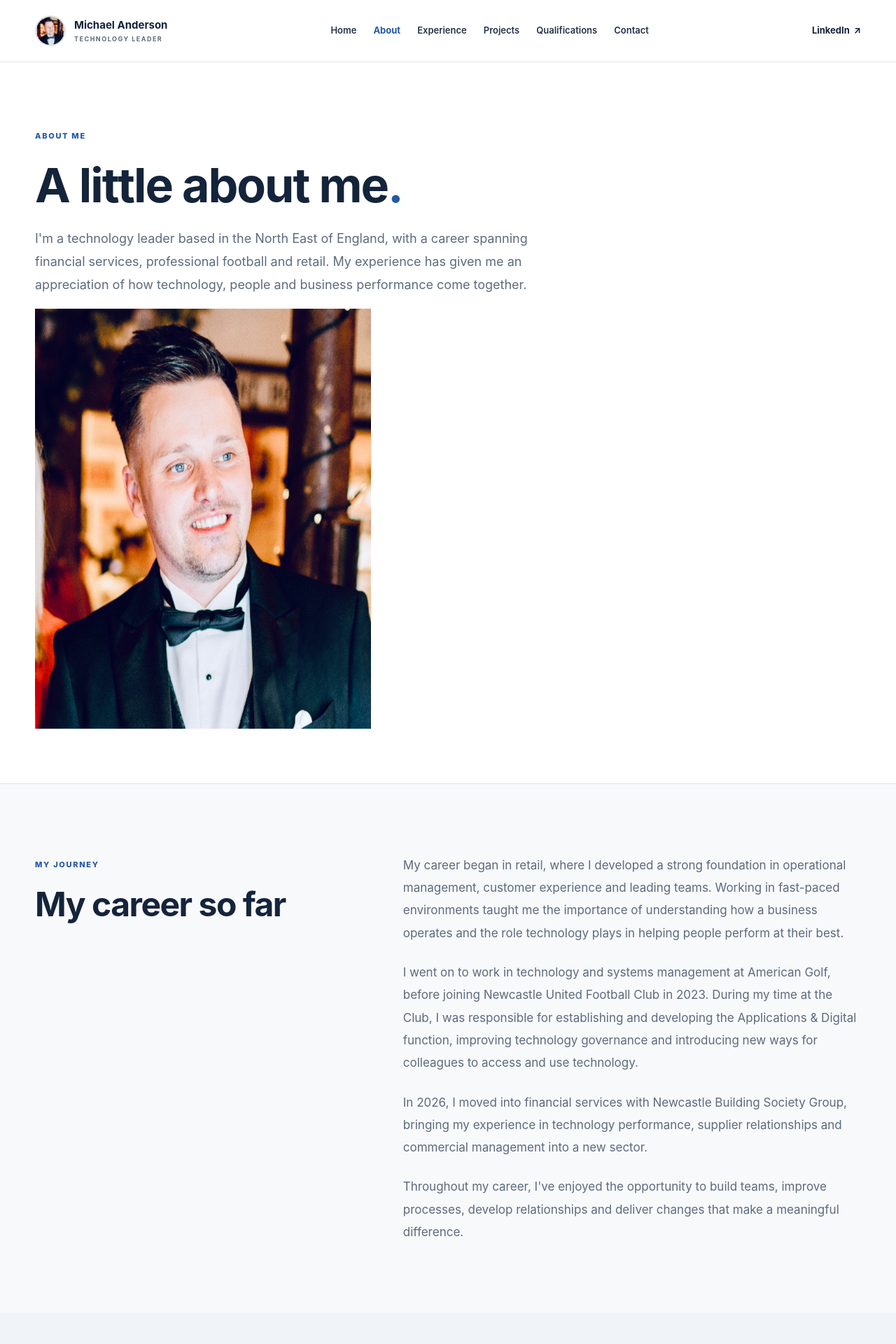
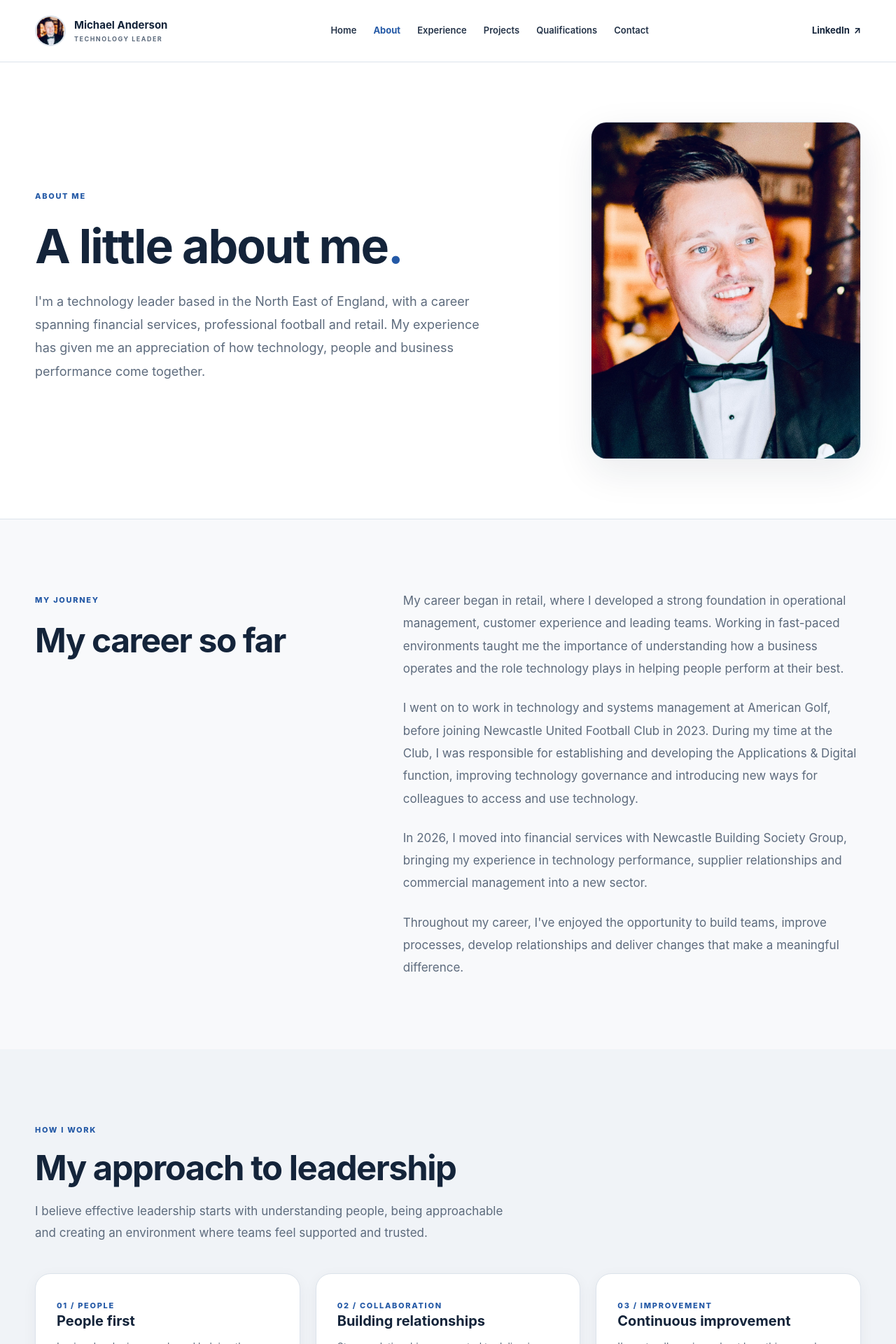
Before and after one commit to manderson90-sudo/Manderson-sandbox, a Jekyll site: the page built from about/index.html, in a window 1280 px wide. Shown: the top 1920 px of the page at 70% size. Built offline with Jekyll 4.4.1, drawn with Linux system fonts in a browser that asks for light colours.

Commit message:
Update styles.css

```diff
--- a/assets/css/styles.css
+++ b/assets/css/styles.css
@@ -5,7 +5,9 @@
    ========================================================== */
 
 
-/* DESIGN SYSTEM */
+/* ==========================================================
+   DESIGN SYSTEM
+   ========================================================== */
 
 :root {
   color-scheme: light;
@@ -33,7 +35,9 @@
 }
 
 
-/* RESET */
+/* ==========================================================
+   RESET
+   ========================================================== */
 
 *,
 *::before,
@@ -49,8 +53,16 @@ body {
   margin: 0;
   background: var(--background);
   color: var(--text);
-  font-family: -apple-system, BlinkMacSystemFont,
-    "Segoe UI", Roboto, Helvetica, Arial, sans-serif;
+
+  font-family:
+    -apple-system,
+    BlinkMacSystemFont,
+    "Segoe UI",
+    Roboto,
+    Helvetica,
+    Arial,
+    sans-serif;
+
   font-size: 16px;
   line-height: 1.65;
   -webkit-font-smoothing: antialiased;
@@ -103,11 +115,14 @@ h3 {
     calc(100% - 48px),
     var(--container)
   );
+
   margin-inline: auto;
 }
 
 
-/* ACCESSIBILITY */
+/* ==========================================================
+   ACCESSIBILITY
+   ========================================================== */
 
 .skip-link {
   position: fixed;
@@ -225,7 +240,9 @@ h3 {
 }
 
 
-/* DESKTOP NAVIGATION */
+/* ==========================================================
+   DESKTOP NAVIGATION
+   ========================================================== */
 
 .desktop-nav {
   display: flex;
@@ -253,7 +270,9 @@ h3 {
 }
 
 
-/* HEADER ACTIONS */
+/* ==========================================================
+   HEADER ACTIONS
+   ========================================================== */
 
 .header-actions {
   display: flex;
@@ -278,7 +297,9 @@ h3 {
 }
 
 
-/* MOBILE MENU BUTTON */
+/* ==========================================================
+   MOBILE MENU BUTTON
+   ========================================================== */
 
 .menu-toggle {
   display: none;
@@ -305,7 +326,9 @@ h3 {
 }
 
 
-/* MOBILE NAVIGATION */
+/* ==========================================================
+   MOBILE NAVIGATION
+   ========================================================== */
 
 .mobile-nav {
   background: var(--surface);
@@ -373,7 +396,6 @@ h3 {
 
 .section-intro {
   max-width: 740px;
-
   margin-bottom: 42px;
 }
 
@@ -480,7 +502,7 @@ h3 {
 
 
 /* ==========================================================
-   HERO
+   HOMEPAGE HERO
    ========================================================== */
 
 .hero {
@@ -543,14 +565,13 @@ h3 {
 
 
 /* ==========================================================
-   HERO PHOTOGRAPH AND AT A GLANCE
+   HOMEPAGE HERO PHOTOGRAPH
    ========================================================== */
 
 .hero-aside {
   display: block;
 
   padding: 0;
-
   overflow: hidden;
 
   background: var(--surface);
@@ -563,9 +584,7 @@ h3 {
 
 .hero-photo-wrap {
   width: 100%;
-
   padding: 0;
-
   overflow: hidden;
 
   background: var(--surface-muted);
@@ -748,7 +767,6 @@ h3 {
   grid-template-columns: 1.25fr .75fr;
 
   gap: 36px;
-
   align-items: stretch;
 
   padding: 36px;
@@ -786,12 +804,11 @@ h3 {
 
   padding: 28px;
 
-  background:
-    linear-gradient(
-      135deg,
-      #14243a,
-      #2459a6
-    );
+  background: linear-gradient(
+    135deg,
+    #14243a,
+    #2459a6
+  );
 
   border-radius: var(--radius);
 }
@@ -859,13 +876,11 @@ h3 {
 
 .testimonial figcaption strong {
   color: var(--navy);
-
   font-size: 15px;
 }
 
 .testimonial figcaption span {
   color: var(--text-muted);
-
   font-size: 13px;
 }
 
@@ -935,7 +950,6 @@ h3 {
 
 .footer-grid strong {
   color: #ffffff;
-
   font-size: 16px;
 }
 
@@ -943,7 +957,6 @@ h3 {
   margin: 8px 0 0;
 
   color: #b8c5d7;
-
   font-size: 13px;
 }
 
@@ -989,7 +1002,7 @@ h3 {
 
 
 /* ==========================================================
-   ADDITIONAL PAGE COMPONENTS
+   SHARED PAGE COMPONENTS
    ========================================================== */
 
 .page-hero {
@@ -1040,7 +1053,6 @@ h3 {
 
 .card h3 {
   margin-bottom: 12px;
-
   font-size: 20px;
 }
 
@@ -1049,6 +1061,140 @@ h3 {
 
   font-size: 14px;
   line-height: 1.8;
+}
+
+
+/* ==========================================================
+   ABOUT PAGE: CAREER STORY
+   ========================================================== */
+
+.about-story-grid {
+  display: grid;
+
+  grid-template-columns: 0.8fr 1.2fr;
+
+  gap: clamp(40px, 7vw, 100px);
+
+  align-items: start;
+}
+
+.about-heading {
+  margin-top: 18px;
+
+  font-size: clamp(32px, 4vw, 48px);
+
+  letter-spacing: -1.5px;
+}
+
+.about-copy {
+  max-width: 720px;
+}
+
+.about-copy p {
+  margin-bottom: 24px;
+
+  color: var(--text-muted);
+
+  font-size: 17px;
+  line-height: 1.9;
+}
+
+.about-copy p:last-child {
+  margin-bottom: 0;
+}
+
+
+/* ==========================================================
+   ABOUT PAGE: PROFILE PHOTOGRAPH
+   ========================================================== */
+
+.about-page-hero {
+  padding: 85px 0;
+}
+
+.about-hero-grid {
+  display: grid;
+
+  grid-template-columns:
+    minmax(0, 1.3fr)
+    minmax(280px, 0.7fr);
+
+  align-items: center;
+
+  gap: clamp(40px, 6vw, 90px);
+}
+
+.about-hero-content {
+  min-width: 0;
+}
+
+.about-hero-content h1 {
+  margin: 20px 0 24px;
+}
+
+.about-hero-content p {
+  max-width: 650px;
+}
+
+.about-hero-image {
+  overflow: hidden;
+
+  border-radius: var(--radius-lg);
+
+  border: 1px solid var(--border);
+
+  box-shadow: var(--shadow-md);
+
+  background: var(--surface-muted);
+}
+
+.about-hero-image img {
+  display: block;
+
+  width: 100%;
+  height: auto;
+
+  aspect-ratio: 4 / 5;
+
+  object-fit: cover;
+  object-position: center 25%;
+}
+
+
+/* ==========================================================
+   ABOUT PAGE: ADDITIONAL COMPONENTS
+   ========================================================== */
+
+.recommendation-more {
+  margin-top: 32px;
+
+  padding: 32px;
+
+  background: var(--surface);
+
+  border: 1px solid var(--border);
+  border-radius: var(--radius-lg);
+}
+
+.recommendation-more h3 {
+  margin-bottom: 12px;
+  font-size: 21px;
+}
+
+.recommendation-more p {
+  max-width: 650px;
+
+  color: var(--text-muted);
+
+  line-height: 1.8;
+}
+
+.recommendation-more .text-link {
+  margin-top: 10px;
+}
+
+#recommendations {
+  scroll-margin-top: 30px;
 }
 
 
@@ -1082,6 +1228,23 @@ h3 {
 
 
 /* ==========================================================
+   RESPONSIVE: ABOUT PAGE TABLET
+   ========================================================== */
+
+@media (max-width: 1000px) {
+
+  .about-hero-grid {
+    grid-template-columns:
+      minmax(0, 1fr)
+      minmax(220px, 0.8fr);
+
+    gap: 35px;
+  }
+
+}
+
+
+/* ==========================================================
    RESPONSIVE: MOBILE
    ========================================================== */
 
@@ -1102,6 +1265,8 @@ h3 {
   .header-link {
     display: none;
   }
+
+  /* HOMEPAGE HERO */
 
   .hero {
     padding: 72px 0 80px;
@@ -1138,6 +1303,8 @@ h3 {
     padding: 28px;
   }
 
+  /* SHARED SECTIONS */
+
   .section {
     padding: 72px 0;
   }
@@ -1154,6 +1321,8 @@ h3 {
     font-size: 16px;
   }
 
+  /* METRICS */
+
   .metric-grid {
     grid-template-columns: 1fr;
     gap: 16px;
@@ -1162,6 +1331,8 @@ h3 {
   .metric {
     padding: 28px;
   }
+
+  /* EXPERIENCE */
 
   .feature-row {
     grid-template-columns: 1fr;
@@ -1174,6 +1345,8 @@ h3 {
     font-size: 19px;
   }
 
+  /* PROJECTS */
+
   .project-feature {
     grid-template-columns: 1fr;
 
@@ -1184,6 +1357,8 @@ h3 {
   .project-graphic {
     min-height: 200px;
   }
+
+  /* RECOMMENDATIONS */
 
   .testimonials {
     grid-template-columns: 1fr;
@@ -1197,6 +1372,8 @@ h3 {
     font-size: 16px;
   }
 
+  /* FOOTER */
+
   .footer-grid {
     grid-template-columns: 1fr;
 
@@ -1205,6 +1382,8 @@ h3 {
     padding-top: 40px;
     padding-bottom: 35px;
   }
+
+  /* SHARED PAGE COMPONENTS */
 
   .card-grid {
     grid-template-columns: 1fr;
@@ -1216,6 +1395,39 @@ h3 {
 
   .page-hero p {
     font-size: 16px;
+  }
+
+  /* ABOUT PAGE INTRODUCTION */
+
+  .about-page-hero {
+    padding: 65px 0;
+  }
+
+  .about-hero-grid {
+    grid-template-columns: 1fr;
+    gap: 32px;
+  }
+
+  .about-hero-image {
+    width: 100%;
+    max-width: 480px;
+
+    margin-inline: auto;
+  }
+
+  /* ABOUT PAGE CAREER STORY */
+
+  .about-story-grid {
+    grid-template-columns: 1fr;
+    gap: 20px;
+  }
+
+  .about-copy p {
+    font-size: 16px;
+  }
+
+  .recommendation-more {
+    padding: 26px;
   }
 
 }
@@ -1259,7 +1471,7 @@ h3 {
 
 
 /* ==========================================================
-   REDUCED MOTION ACCESSIBILITY
+   ACCESSIBILITY: REDUCED MOTION
    ========================================================== */
 
 @media (prefers-reduced-motion: reduce) {
@@ -1276,97 +1488,17 @@ h3 {
   }
 
 }
+
+
 /* ==========================================================
-   ABOUT PAGE
+   ACCESSIBILITY: HIGH CONTRAST PREFERENCE
    ========================================================== */
 
-.about-story-grid {
-  display: grid;
+@media (prefers-contrast: more) {
 
-  grid-template-columns: 0.8fr 1.2fr;
-
-  gap: clamp(40px, 7vw, 100px);
-
-  align-items: start;
-}
-
-.about-heading {
-  margin-top: 18px;
-
-  font-size: clamp(32px, 4vw, 48px);
-
-  letter-spacing: -1.5px;
-}
-
-.about-copy {
-  max-width: 720px;
-}
-
-.about-copy p {
-  margin-bottom: 24px;
-
-  color: var(--text-muted);
-
-  font-size: 17px;
-  line-height: 1.9;
-}
-
-.about-copy p:last-child {
-  margin-bottom: 0;
-}
-
-.recommendation-more {
-  margin-top: 32px;
-
-  padding: 32px;
-
-  background: var(--surface);
-
-  border: 1px solid var(--border);
-  border-radius: var(--radius-lg);
-}
-
-.recommendation-more h3 {
-  margin-bottom: 12px;
-
-  font-size: 21px;
-}
-
-.recommendation-more p {
-  max-width: 650px;
-
-  color: var(--text-muted);
-
-  line-height: 1.8;
-}
-
-.recommendation-more .text-link {
-  margin-top: 10px;
-}
-
-#recommendations {
-  scroll-margin-top: 30px;
-}
-
-@media (max-width: 760px) {
-
-  .about-story-grid {
-    grid-template-columns: 1fr;
-
-    gap: 20px;
-  }
-
-  .about-copy p {
-    font-size: 16px;
-  }
-
-  .recommendation-more {
-    padding: 26px;
+  :root {
+    --text-muted: #35445a;
+    --border: #8997a9;
   }
 
 }
-/* Additional LinkedIn recommendations */
-
-.additional-testimonials {
-  margin-top: 22px;
-}
```
